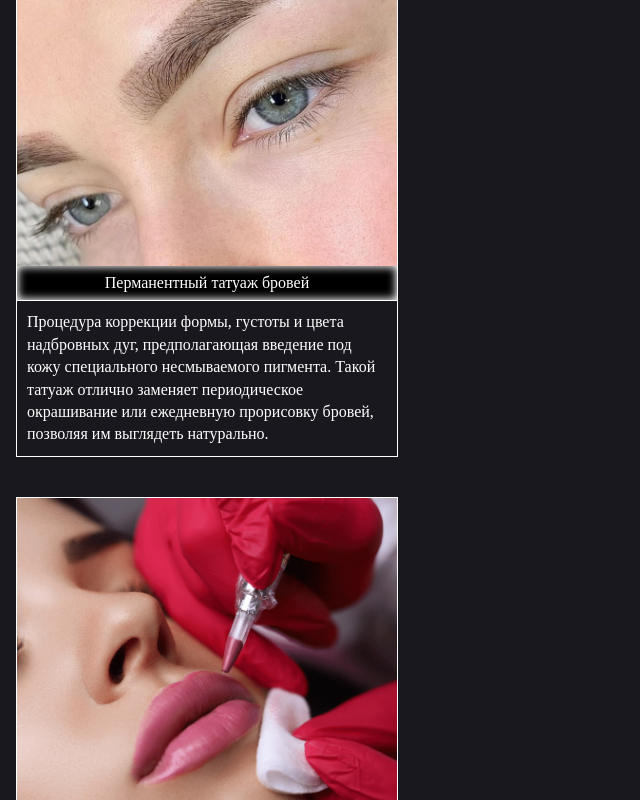
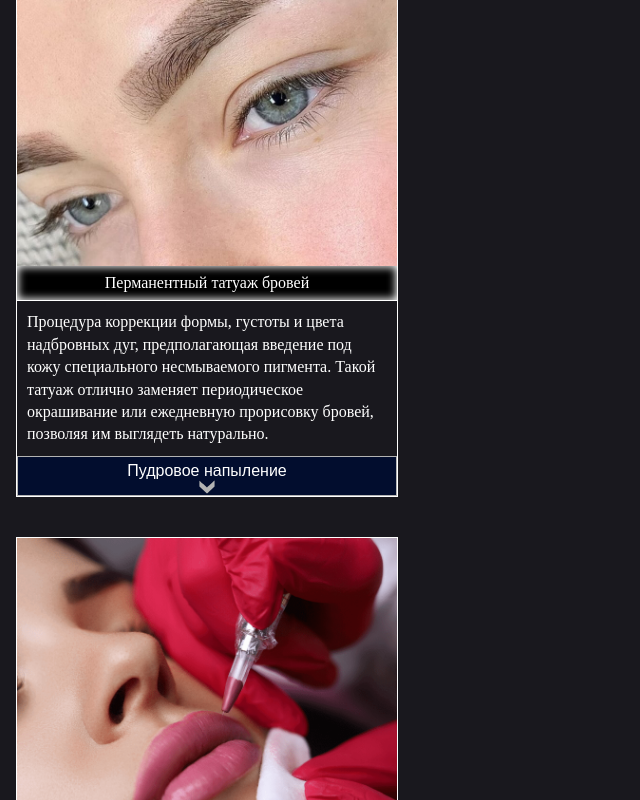
Before and after one commit to RemixFX/beauty-studio, a Next.js app: page / in a window 1280 px wide. Shown: the part 927-1727 px from the top of the page, without its empty margins (0-640 px from the left). Built offline with nearby package versions, Linux system fonts and the light colour scheme.

Commit message:
new Category component, opening/closing animation

```diff
--- a/components/Works/works.module.scss
+++ b/components/Card/card.module.scss
@@ -1,6 +1,5 @@
 .container {
   border: 1px solid;
-  margin-top: 40px;
 }
 
 .brows .lips .eyelashes {
@@ -19,6 +18,7 @@
 }
 
 .description {
+  background: var(--black);
   border-top: 1px solid #fff;
   padding: 10px;
 }
--- a/components/Works/works.tsx
+++ b/components/Card/card.tsx
@@ -1,21 +1,25 @@
-import styles from './works.module.scss'
+import styles from './card.module.scss'
 import Image from 'next/image'
+import { ReactNode } from 'react';
 
-type WorksProps = {
-  id: string;
+type CategoryProps = {
+  id?: string;
   pathname: string;
   heading: string;
   description: string;
+  children?: ReactNode;
+  category?: boolean;
 }
 
-export default function Works ({id, pathname, heading, description}: WorksProps) {
+export default function Card ({id, pathname, heading, description, children, category}: CategoryProps) {
   return(
-    <article className={styles.container} id={id}>
+    <article className={styles.container} id={id} style={{marginTop: category ? '0' : '40px'}}>
       <figure className={styles.figure}>
         <Image width={380} height={380} src={pathname} alt={heading}/>
         <figcaption className={styles.heading}>{heading}</figcaption>
       </figure>
       <p className={styles.description}>{description}</p>
+      {children}
     </article>
   )
 }
--- /dev/null
+++ b/components/Category/category.module.scss
@@ -0,0 +1,41 @@
+
+
+@keyframes show {
+
+  100% { transform: translateY(0); opacity: 1; height: auto;}
+}
+
+@keyframes hide {
+  100% { transform: translateY(-100%); opacity: 0; height: 0;}
+}
+
+.button {
+  color: inherit;
+  padding: 5px 10px 15px;
+  font-size: inherit;
+  background-color: rgb(2, 13, 46);
+  background-image: url(../../public/arrow.svg);
+  background-position: bottom;
+  background-size: 16px;
+  background-repeat: no-repeat;
+  border: 1px solid #b3b3b3;
+  width: 100%;
+}
+
+.content {
+  position: relative;
+  z-index: -1;
+}
+
+.open {
+  height: 0;
+  position: relative;
+  z-index: -1;
+  opacity: 0;
+  transform: translateY(-100%);
+  animation: show 800ms forwards cubic-bezier(0, 0, 0.1, 0.96);
+}
+
+.close {
+  animation: hide 800ms forwards cubic-bezier(0.91, 0.02, 1, 1);
+}
--- /dev/null
+++ b/components/Category/category.tsx
@@ -0,0 +1,35 @@
+'use client';
+import { ReactNode, useState } from 'react'
+import styles from './category.module.scss'
+import { useTransition, animated } from '@react-spring/web'
+import useMeasure from 'react-use-measure';
+
+export default function Category({ children }: { children?: ReactNode }) {
+  //const [ref, { height: viewHeight }] = useMeasure({offsetSize: true})
+  const [isActive, setActive] = useState(false)
+  const transitions = useTransition(isActive, {
+    from: {height: '0', transform: 'translate3d(0,-100%,0) scale(0.5)', opacity: 0 },
+    enter: {height: '570px', transform: 'translate3d(0,0%,0) scale(1)', opacity: 1 },
+    leave: {height: '0', transform: 'translate3d(0,-100%,0) scale(0.5)', opacity: 0 },
+    config: { duration: 430 }
+  })
+
+  const toggle = () => setActive(prev => !prev)
+
+  return (
+    <>
+      <button className={styles.button} onClick={toggle}>Пудровое напыление</button>
+      {
+        transitions((props, item) => {
+          return (
+            item &&
+            <animated.div style={props} className={styles.content} >
+              {children}
+            </animated.div>
+          )
+        })
+      }
+
+    </>
+  )
+}
--- a/package.json
+++ b/package.json
@@ -9,6 +9,7 @@
     "lint": "next lint"
   },
   "dependencies": {
+    "@react-spring/web": "^9.7.2",
     "@types/node": "18.15.11",
     "@types/react": "18.0.33",
     "@types/react-dom": "18.0.11",
@@ -17,6 +18,7 @@
     "next": "13.2.4",
     "react": "18.2.0",
     "react-dom": "18.2.0",
+    "react-use-measure": "^2.1.1",
     "typescript": "5.0.3"
   },
   "devDependencies": {
--- a/pages/index.tsx
+++ b/pages/index.tsx
@@ -1,13 +1,12 @@
 import Head from 'next/head'
-import Image from 'next/image'
 import { Inter } from 'next/font/google'
 import styles from '@/styles/Home.module.scss'
-import Link from 'next/link'
 import Header from '@/components/Header/header'
 import Description from '@/components/Description/description'
-import Works from '@/components/Works/works'
+import Card from '@/components/Card/card'
 import { BROWS_DESCRIPTION } from '@/config/const.js'
 import Footer from '@/components/Footer/footer'
+import Category from '@/components/Category/category'
 
 const inter = Inter({ subsets: ['latin'] })
 
@@ -23,19 +22,27 @@ export default function Home() {
       <main className={styles.main}>
         <Header />
         <Description />
-        <Works pathname='/brows.jpg' id="brows"
+        <Card pathname='/brows.jpg' id="brows"
           heading='Перманентный татуаж бровей'
-          description={BROWS_DESCRIPTION} />
-        <Works pathname='/lips.png' id="lips"
+          description={BROWS_DESCRIPTION}>
+          <Category>
+            <Card pathname='/brows.jpg'
+              heading='Пудровое напыление'
+              description={BROWS_DESCRIPTION}
+              category={true}>
+            </Card>
+          </Category>
+        </Card>
+        <Card pathname='/lips.png' id="lips"
           heading='Татуаж губ'
           description={BROWS_DESCRIPTION} />
-        <Works pathname='/eyelashes.jpg' id="eyelashes"
+        <Card pathname='/eyelashes.jpg' id="eyelashes"
           heading='Татуаж век'
           description={BROWS_DESCRIPTION} />
-        <Works pathname='/correction.jpg' id="correction"
+        <Card pathname='/correction.jpg' id="correction"
           heading='Коррекция татуажа'
           description={BROWS_DESCRIPTION} />
-        <Works pathname='/overlap.jpg' id="overlap"
+        <Card pathname='/overlap.jpg' id="overlap"
           heading='Перекрытие татуажа'
           description={BROWS_DESCRIPTION} />
       </main>
--- a/styles/globals.scss
+++ b/styles/globals.scss
@@ -1,6 +1,8 @@
 :root {
   --max-width: 414px;
   --yellow: #f3cb38;
+  --black: #19181e;
+  --margin10: 10px;
   --brows: #aeffa5;
   --lips: #ffa5a5;
   --eyelashes: #a5c0ff;
@@ -23,7 +25,7 @@ body {
 
 body {
   color: #fff;
-  background: #19181e;
+  background: var(--black);
   font-size: 1rem;
   line-height: 1.4;
 }
```
Also changed, not shown: components/Description/description.module.scss (line endings or trailing spaces), public/arrow.svg (added), 1 other file (tests, documents, lock files or other folders).
